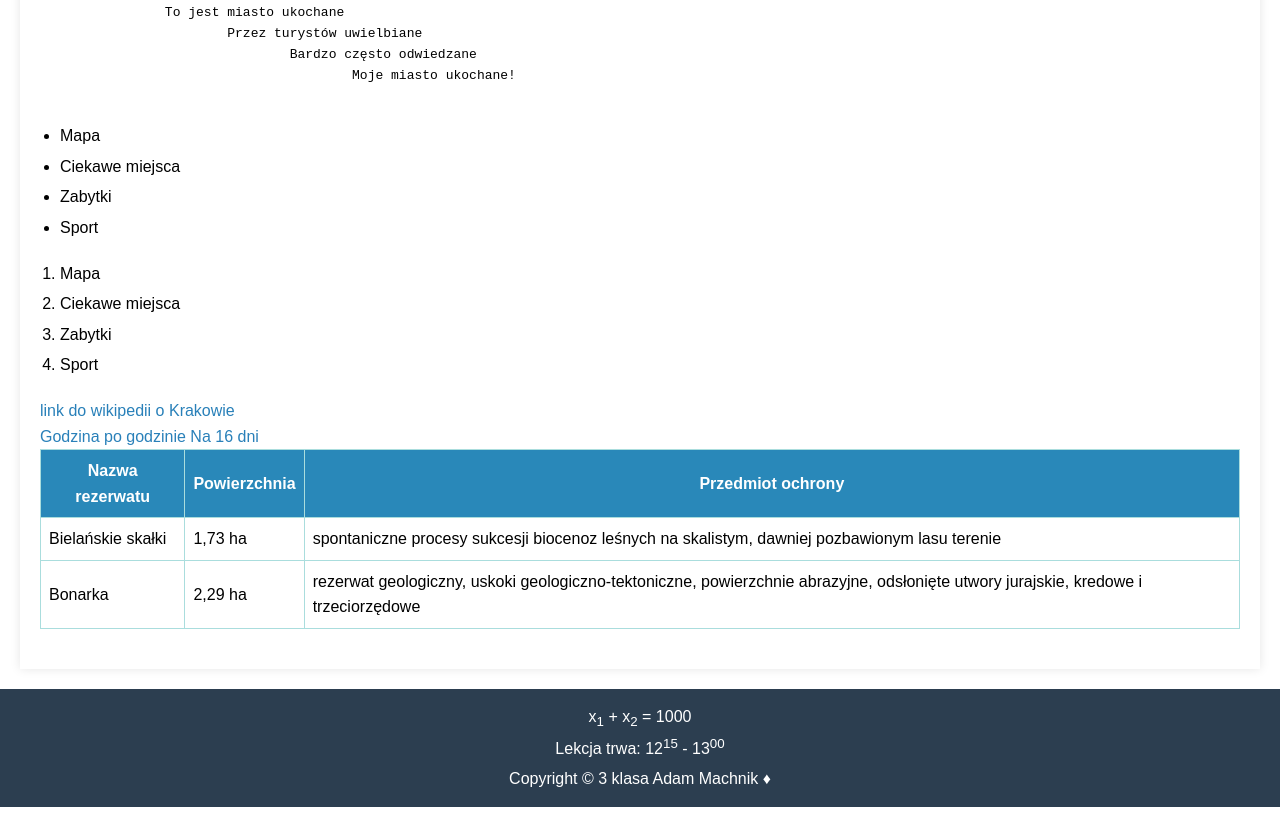
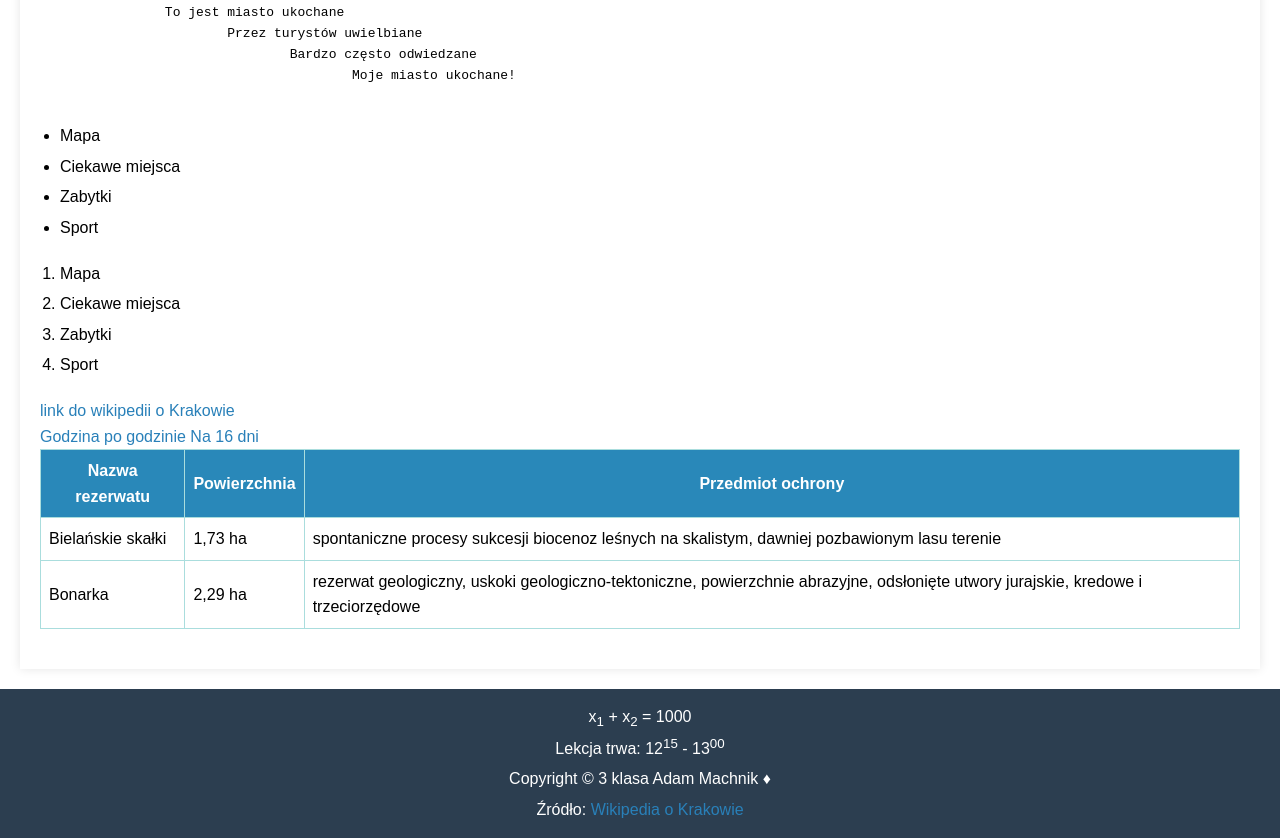
Before and after one commit to abcd860/stronaKrakow, a plain HTML site: page index.html in a window 1280 px wide. Shown: the part 1649-2487 px from the top of the page. Before the commit the page ends 2456 px from the top, so only its background shows below. Drawn offline with Linux system fonts and the light colour scheme; a script that the page names is missing.

Commit message:
added source

```diff
--- a/index.html
+++ b/index.html
@@ -93,6 +93,9 @@
 				Lekcja trwa: 12<sup>15</sup> - 13<sup>00</sup>
 			</p>
 			<p>Copyright &copy; 3 klasa Adam Machnik &diams;</p>
+			<p>
+				Źródło: <a href ="https://pl.wikipedia.org/wiki/Krak%C3%B3w" target = blank>Wikipedia o Krakowie</a>
+			</p>
 		</footer>
 		<script type="text/javascript">
 			(function (t, p, w, d, g) {
```
